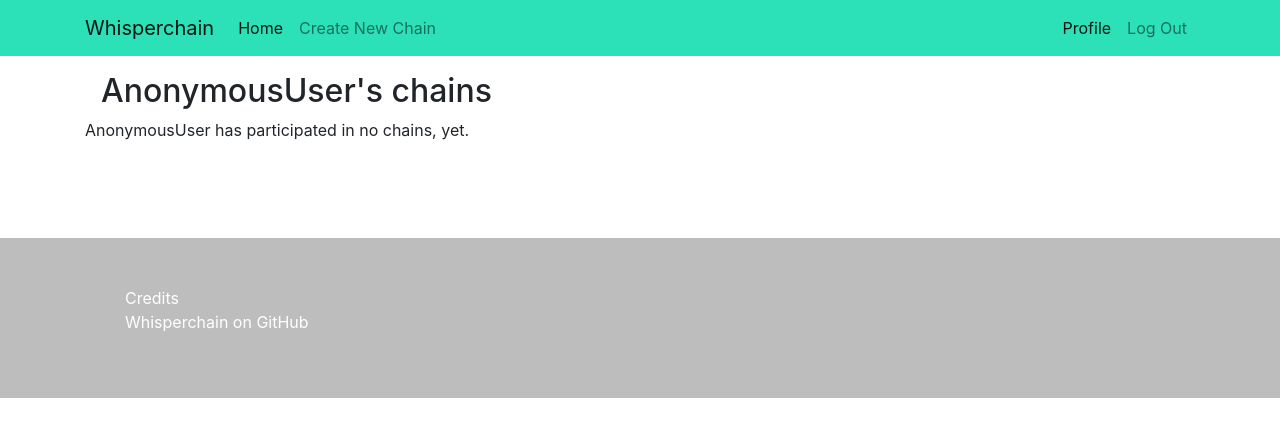
After one commit to attackfrog/whisperchain, a Django app: template web/templates/web/profile.html in a window 1280 px wide. The commit adds this page. Shown: the top 437 px of the page. Run offline with Django 3.2, Linux system fonts and the light colour scheme; the template is opened without the code that fills it, so the values that code supplies are empty; some libraries are stand-ins or nearby versions.

Commit message:
profile pages

```diff
--- a/web/static/web/styles.css
+++ b/web/static/web/styles.css
@@ -1,3 +1,10 @@
+body {
+    display: flex;
+    flex-direction: column;
+    justify-content: space-between;
+    min-height: -webkit-fill-available;
+}
+
 .bg-navbar {
     background-color: #2ce0b7;
 }
--- a/web/templates/web/chain.html
+++ b/web/templates/web/chain.html
@@ -21,7 +21,7 @@
 {% if logged_in %}
 <ul class="navbar-nav ml-auto">
     <li class="nav-item">
-        <a class="nav-link" href="{% url 'profile' %}">Profile</a>
+        <a class="nav-link" href="{% url 'profile' username=request.user %}">Profile</a>
     </li>
     <li class="nav-item">
         <a class="nav-link" href="{% url 'logout' %}">Log Out</a>
--- a/web/templates/web/create.html
+++ b/web/templates/web/create.html
@@ -19,7 +19,7 @@ Create New Chain
 </ul>
 <ul class="navbar-nav ml-auto">
     <li class="nav-item">
-        <a class="nav-link" href="{% url 'profile' %}">Profile</a>
+        <a class="nav-link" href="{% url 'profile' username=request.user %}">Profile</a>
     </li>
     <li class="nav-item">
         <a class="nav-link" href="{% url 'logout' %}">Log Out</a>
--- a/web/templates/web/formingchain.html
+++ b/web/templates/web/formingchain.html
@@ -21,7 +21,7 @@
 {% if logged_in %}
 <ul class="navbar-nav ml-auto">
     <li class="nav-item">
-        <a class="nav-link" href="{% url 'profile' %}">Profile</a>
+        <a class="nav-link" href="{% url 'profile' username=request.user %}">Profile</a>
     </li>
     <li class="nav-item">
         <a class="nav-link" href="{% url 'logout' %}">Log Out</a>
--- a/web/templates/web/main.html
+++ b/web/templates/web/main.html
@@ -20,7 +20,7 @@ Play Telephone Online!
 </ul>
 <ul class="navbar-nav ml-auto">
     <li class="nav-item">
-        <a class="nav-link" href="{% url 'profile' %}">Profile</a>
+        <a class="nav-link" href="{% url 'profile' username=request.user %}">Profile</a>
     </li>
     <li class="nav-item">
         <a class="nav-link" href="{% url 'logout' %}">Log Out</a>
--- /dev/null
+++ b/web/templates/web/profile.html
@@ -0,0 +1,62 @@
+{% extends "web/base.html" %}
+
+{% block title %}
+{{ user }}
+{% endblock %}
+
+{% load filters %}
+{% load mathfilters %}
+
+{% block nav %}
+<ul class="navbar-nav">
+    <li class="nav-item active">
+        <a class="nav-link" href="{% url 'index' %}">Home
+            <span class="sr-only">(current)</span>
+        </a>
+    </li>
+    <li class="nav-item">
+        <a class="nav-link" href="{% url 'create' %}">Create New Chain</a>
+    </li>
+</ul>
+<ul class="navbar-nav ml-auto">
+    <li class="nav-item active">
+        <a class="nav-link" href="{% url 'profile' username=request.user %}">Profile
+            <span class="sr-only">(current)</span>
+        </a>
+    </li>
+    <li class="nav-item">
+        <a class="nav-link" href="{% url 'logout' %}">Log Out</a>
+    </li>
+</ul>
+{% endblock %}
+
+{% block main %}
+<div class="container">
+    <div class="row user-chains-box">
+        <div class="col-12">
+            <h2 class="section-header">{{ user }}'s chains</h2>
+
+            {% for chain in user.chains.all %}
+                <div class="chains-box">
+                    <div class="card">
+                        <div class="card-body">
+                            <h5 class="card-title">{{ chain.name }} <a href="{% url 'chain' code=chain.code %}" class="btn btn-outline-primary float-right view-chain-button">View Chain</a></h5>
+                            <h6 class="card-subtitle mb-2 text-muted">
+                                {% for user in chain.users.all %}
+                                {{ user }}{% if not forloop.last %}, {% endif %}
+                                {% endfor %}
+                            </h6>
+                            <div class="progress chain-progress">
+                                <div class="progress-bar" role="progressbar" style="width: {{ chain.currentPosition|div:chain.length|mul:100 }}%;" aria-valuenow="{{ chain.currentPosition }}"
+                                    aria-valuemin="0" aria-valuemax="{{ chain.length }}">{{ chain.currentPosition }}/{{ chain.length }}</div>
+                            </div>
+                        </div>
+                    </div>
+                </div>
+            {% empty %}
+                <p>{{ user }} has participated in no chains, yet.</p>
+            {% endfor %}
+        </div>
+    </div>
+</div>
+{% endblock %}
--- a/web/urls.py
+++ b/web/urls.py
@@ -7,7 +7,7 @@ urlpatterns = [
     path("login", views.login_view, name="login"),
     path("logout", views.logout_view, name="logout"),
     path("signup", views.signup, name="signup"),
-    path("profile", views.profile, name="profile"),
+    path("profile/<str:username>", views.profile, name="profile"),
     path("chain/<str:code>", views.chain, name="chain"),
     path("chain", views.post_chain, name="post_chain"),
     path("create", views.create, name="create"),
```
Also changed, not shown: web/views.py (+10 -4 lines).
